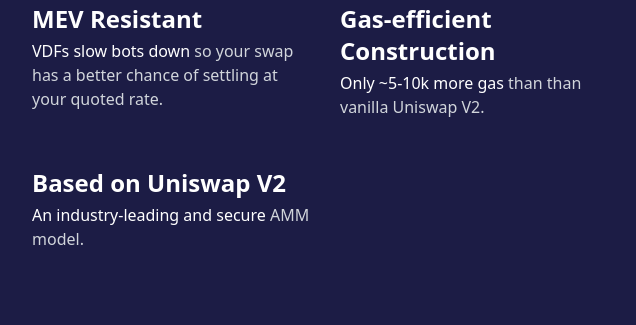
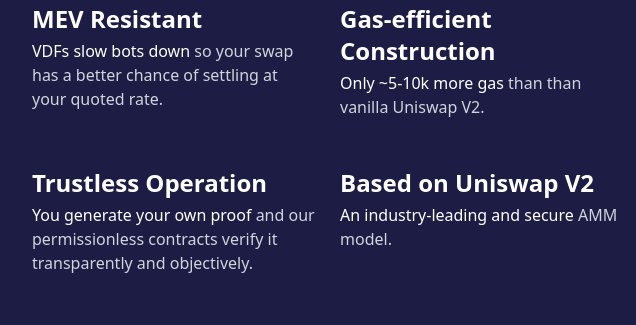
Before and after one commit to SlowSwap/slow-marketing-site, a Gatsby site: page / in a window 1280 px wide. Shown: the part 1413-1738 px from the top of the page, 0-636 px from the left. Built offline with nearby package versions, Linux system fonts and the light colour scheme; Gatsby itself is replaced by a stand-in of ours.

Commit message:
more languaging

```diff
--- a/src/pages/index.tsx
+++ b/src/pages/index.tsx
@@ -89,7 +89,8 @@
 const metrics = [
   { id: 1, stat: 'MEV Resistant', emphasis: 'VDFs slow bots down', rest: 'so your swap has a better chance of settling at your quoted rate.' },
   { id: 2, stat: 'Gas-efficient Construction', emphasis: 'Only ~5-10k more gas', rest: 'than  than vanilla Uniswap V2.' },
-  { id: 3, stat: 'Based on Uniswap V2', emphasis: 'An industry-leading and secure', rest: "AMM model." },
+  { id: 3, stat: 'Trustless Operation', emphasis: 'You generate your own proof', rest: "and our permissionless contracts verify it transparently and objectively." },
+  { id: 4, stat: 'Based on Uniswap V2', emphasis: 'An industry-leading and secure', rest: "AMM model." },
 ]
 // const features = [
 //   {
```
